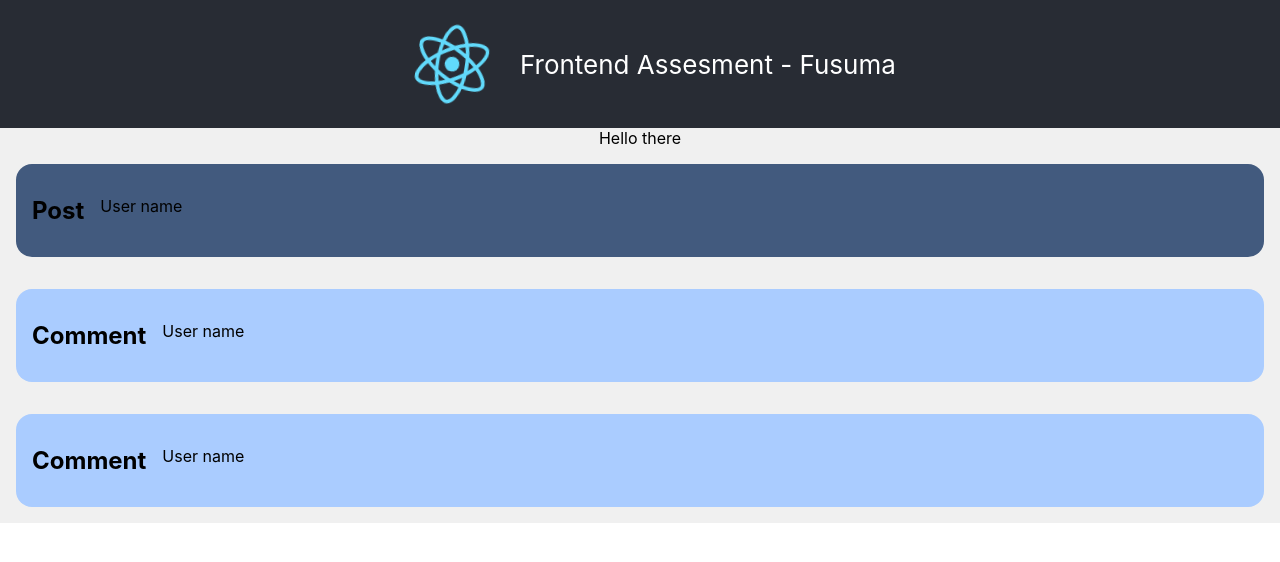
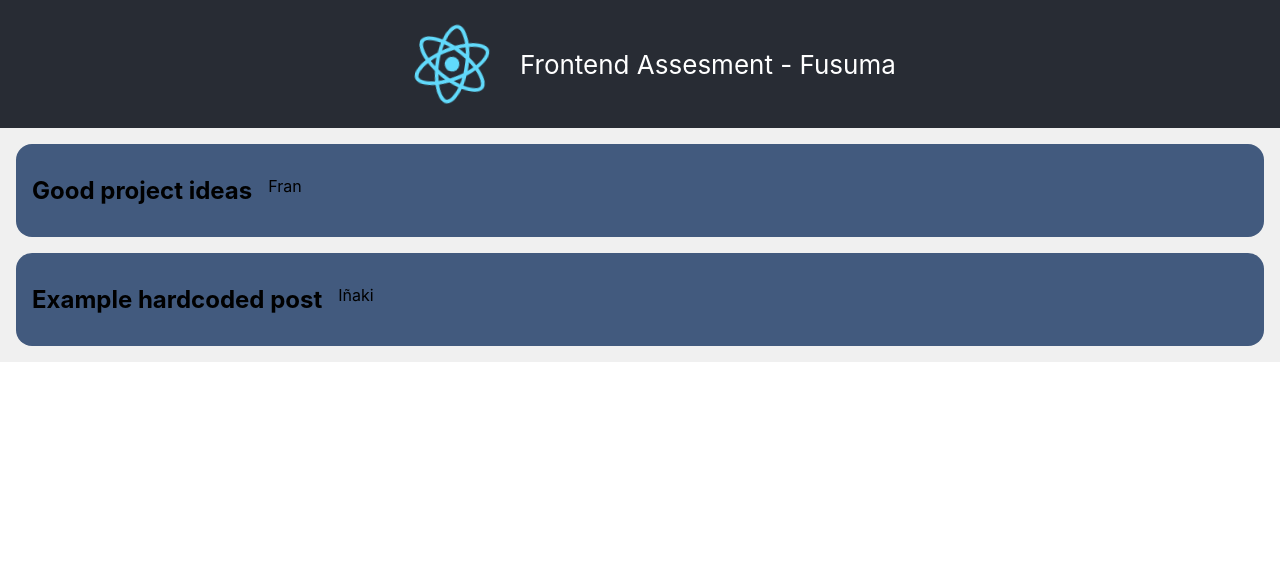
Before and after one commit to Fusuma-Tech/front-assesment, a React (Create React App) app: page / in a window 1280 px wide. Shown: the top 562 px of the page. Built offline with nearby package versions, Linux system fonts and the light colour scheme; data requests are answered from the project's data file.

Commit message:
some initial refactoring in services folder. Also posts already being mapped

```diff
--- a/src/components/Post.jsx
+++ /dev/null
@@ -1,17 +0,0 @@
-import "../styles/Post.css";
-
-const Post = () => {
-
-
-
-
-
-  return (
-    <div className="post-container">
-      <div className="post-name">Post</div>
-      <div>User name</div>
-    </div>
-  );
-};
-
-export default Post;
--- /dev/null
+++ b/src/components/PostList.jsx
@@ -0,0 +1,28 @@
+import "../styles/Post.css";
+import {getAllKinds} from '../services'
+import React, { useState, useEffect } from 'react';
+
+
+const Post = () => {
+
+  const [posts, setPosts]=useState()
+  useEffect(()=>{
+      getAllKinds("posts").then(data=>setPosts(data))
+  },[])
+
+  return (
+<div>
+{posts&&
+posts.map(post=>
+//This could be another component with name and user as props
+<div className="post-container">
+<div className="post-name">{post.name}</div>
+<div>{post.user}</div>
+</div>
+)}
+
+</div>
+  )
+};
+
+export default Post;
--- a/src/pages/Home.jsx
+++ b/src/pages/Home.jsx
@@ -1,17 +1,20 @@
 import logo from "../logo.svg";
 import "../App.css";
 import Comment from "../components/Comment";
-import Post from '../components/Post'
-import {getAllComments} from '../services/comments'
+import PostList from '../components/PostList'
+import {getAllKinds} from '../services'
 import React, { useState, useEffect } from 'react';
 function App() {
 
-const [commentFetch, setCommentFetch] = useState(getAllComments())
 
-  useEffect(() => {
-    setCommentFetch(getAllComments())
-    console.log(commentFetch)
-  }, [])
+    const [comments, setComments]=useState()
+useEffect(()=>{
+    getAllKinds("comments").then(data=>setComments(data))
+},[])
+
+
+
+
 
 
   return (
@@ -21,10 +24,8 @@ const [commentFetch, setCommentFetch] = useState(getAllComments())
         <p>Frontend Assesment - Fusuma</p>
       </header>
       <div className="App-body">
-        Hello there
-        <Post />
-        <Comment />
-        <Comment />
+       <PostList/>
+
       </div>
     </div>
   );
--- a/src/services/comments.js
+++ b/src/services/index.js
@@ -6,8 +6,8 @@ export const getCommentById = async (id) => {
   return data;
 };
 
-export const getAllComments = async () => {
-  const response = await fetch(`${API_URL}/comments`);
+export const getAllKinds = async (type) => {
+  const response = await fetch(`${API_URL}/${type}`);
   const data = await response.json();
   return data;
 }
```
